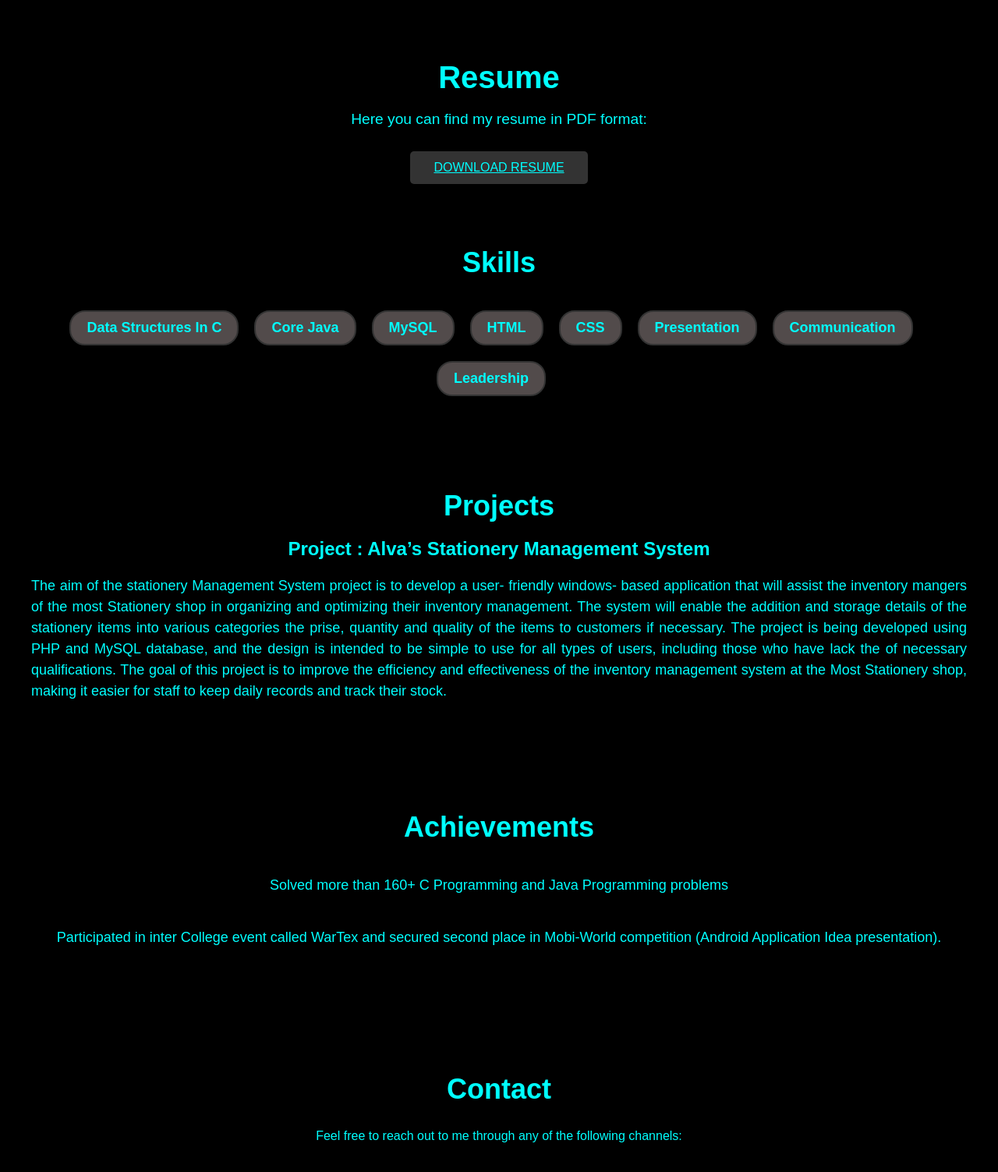
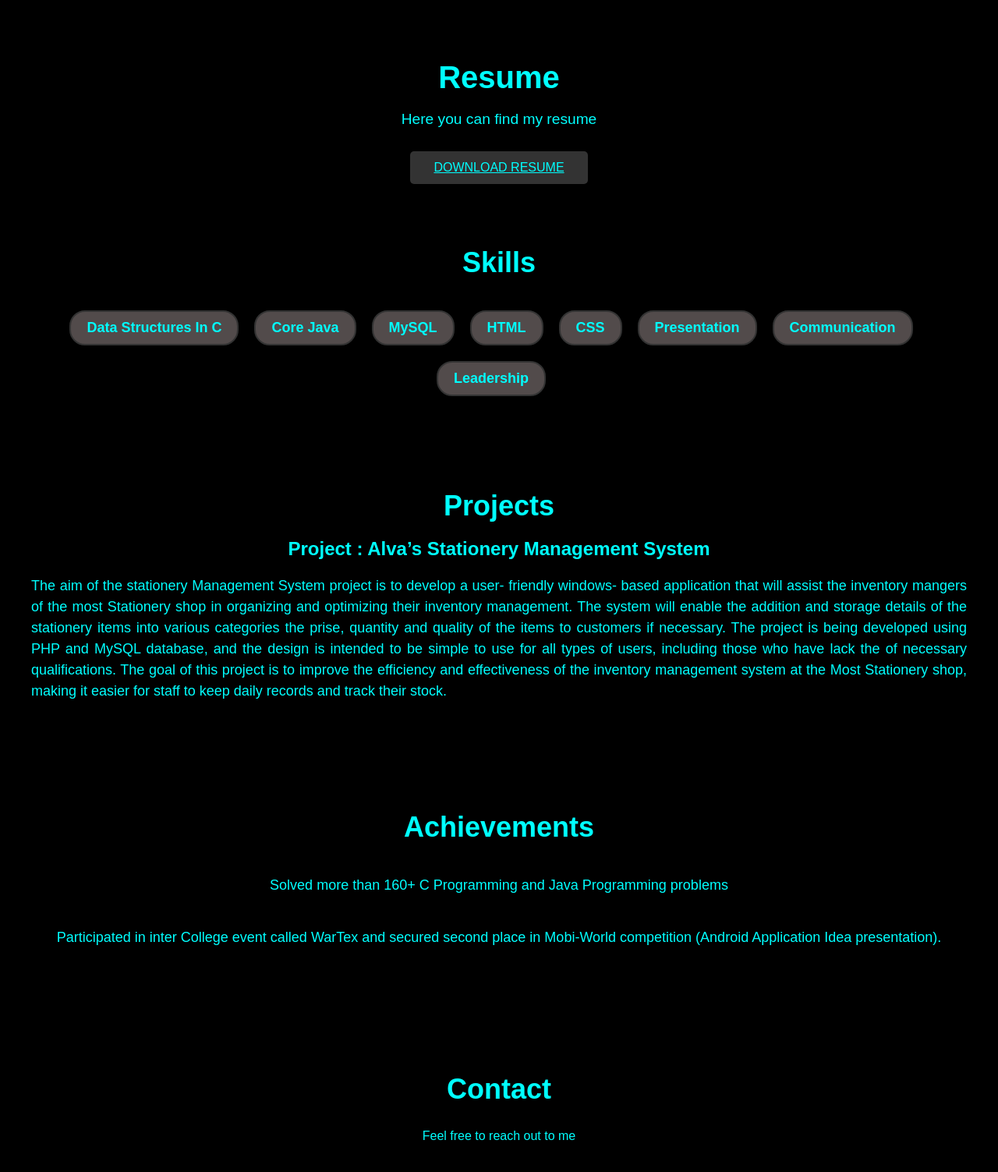
Before and after one commit to poonambugade/MyPortfolio, a plain HTML site: page index.html in a window 1280 px wide. Shown: the part 1059-2562 px from the top of the page at 78% size. Drawn offline with Linux system fonts and the light colour scheme.

Commit message:
Update index.html

```diff
--- a/index.html
+++ b/index.html
@@ -51,7 +51,7 @@
     <section id="resume">
       <div class="container">
         <h2>Resume</h2>
-        <p>Here you can find my resume in PDF format:</p>
+        <p>Here you can find my resume</p>
         <a href="Poonam_Resume.pdf" target="_blank">Download Resume</a>
       </div>
     </section>
@@ -101,7 +101,7 @@
 <section id="contact">
   <div class="container">
     <h2>Contact</h2>
-    <p>Feel free to reach out to me through any of the following channels:</p>
+    <p>Feel free to reach out to me</p>
     <ul class="contact-list">
       <li><a href="mailto:poonambugade8@gmail.com"><i class="far fa-envelope"></i>Email</a></li>
       <li><a href="https://www.linkedin.com/in/b-poonam-gajanan-ab649426b"><i class="fab fa-linkedin"></i>LinkedIn</a></li>
```
